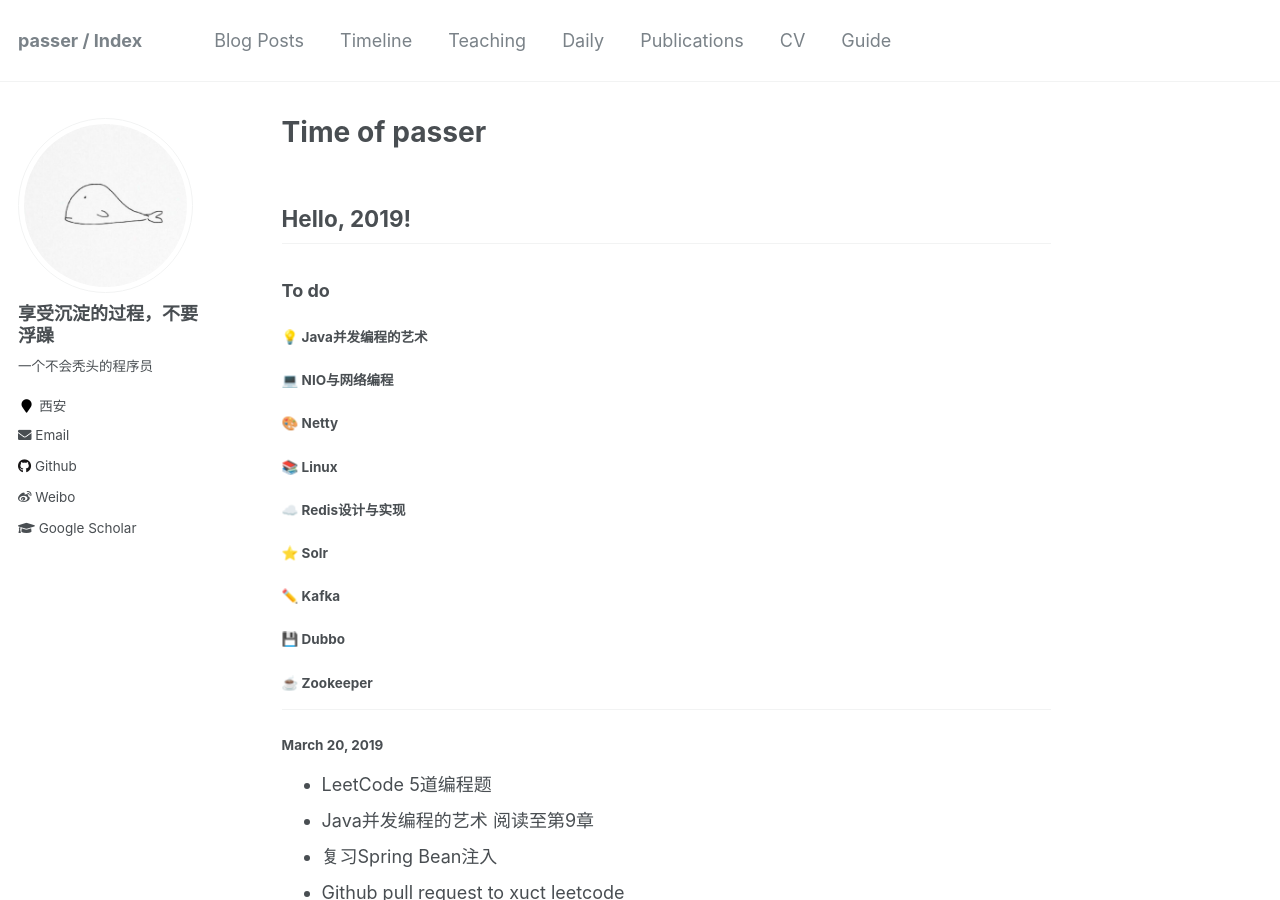
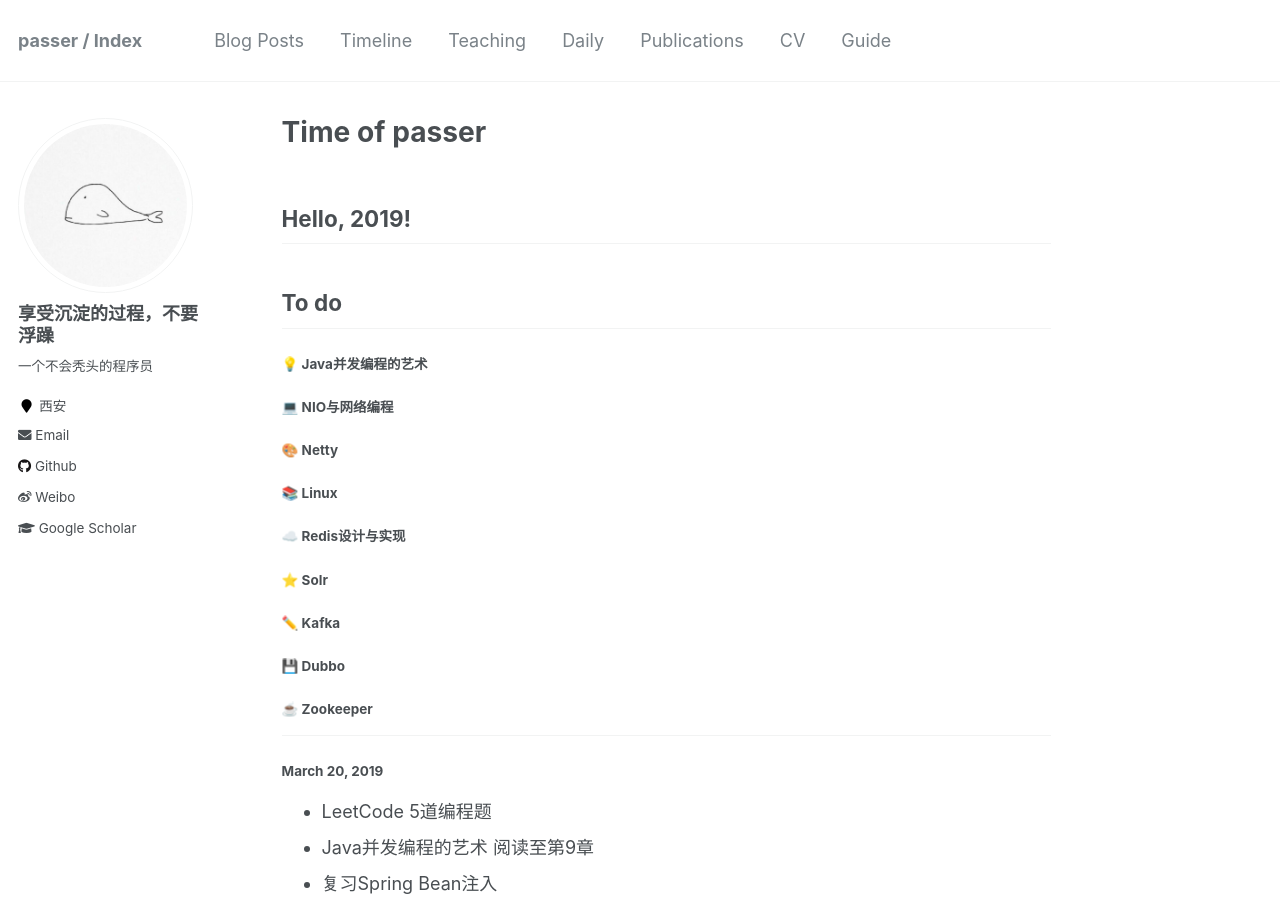
Before and after one commit to icankeep/icankeep.github.io, a Jekyll site: the page built from _pages/timeline.md, in a window 1280 px wide and 900 px high. Built offline with Jekyll 4.4.1, drawn with Linux system fonts in a browser that asks for light colours.

Commit message:
AutoPush

```diff
--- a/_pages/timeline.md
+++ b/_pages/timeline.md
@@ -9,20 +9,18 @@ redirect_from:
 
 Hello, 2019!
 ---
-
-### To do
-##### 💡 Java并发编程的艺术
-##### 💻 NIO与网络编程
-##### 🎨 Netty
-##### 📚 Linux
-##### ☁️ Redis设计与实现
-##### ⭐️ Solr
-##### ✏️ Kafka
-##### 💾 Dubbo
-##### ☕️ Zookeeper
-
+## To do
+#### 💡 Java并发编程的艺术
+#### 💻 NIO与网络编程
+#### 🎨 Netty
+#### 📚 Linux
+#### ☁️ Redis设计与实现
+#### ⭐️ Solr
+#### ✏️ Kafka
+#### 💾 Dubbo
+#### ☕️ Zookeeper
 ---
-##### March 20, 2019
+#### March 20, 2019
 * LeetCode 5道编程题
 * Java并发编程的艺术 阅读至第9章
 * 复习Spring Bean注入
@@ -30,8 +28,8 @@ Hello, 2019!
 * 开始着手阅读NIO与网络编程
 
 ---
-### Completed
-##### 2019.3
-##### 💡 深入理解Java虚拟机
-##### 💻 剑指Offer 66道题
-##### 🎨 深入浅出MySQL
+## Completed
+#### 2019.3
+#### 💡 深入理解Java虚拟机
+#### 💻 剑指Offer 66道题
+#### 🎨 深入浅出MySQL
```
